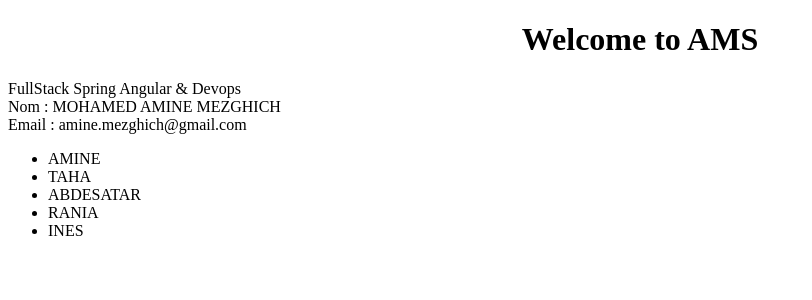
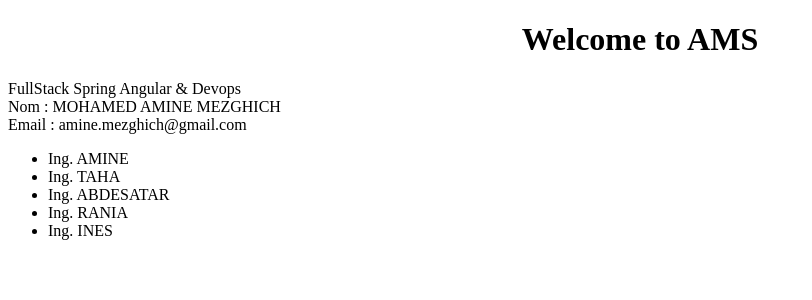
Before and after one commit to TimoumiRaouf/CafeManouba, an Angular app: page / in a window 1280 px wide. Shown: the top 300 px of the page, without its empty margins (0-812 px from the left). Built offline with nearby package versions, Linux system fonts and the light colour scheme.

Commit message:
ajout de pipe

```diff
--- a/src/app/app-module.ts
+++ b/src/app/app-module.ts
@@ -4,11 +4,13 @@ import { BrowserModule } from '@angular/platform-browser';
 import { AppRoutingModule } from './app-routing-module';
 import { App } from './app';
 import { Home } from './home/home';
+import { AddIngPipe } from './pipes/add-ing-pipe';
 
 @NgModule({
   declarations: [
     App,
-    Home
+    Home,
+    AddIngPipe
   ],
   imports: [
     BrowserModule,
--- a/src/app/app.html
+++ b/src/app/app.html
@@ -7,5 +7,5 @@ Nom : {{nom|uppercase}}
 Email : {{email}}
 <br/>
 <ul>
-    <li *ngFor="let nom of noms">{{nom|uppercase}}</li>
+    <li *ngFor="let nom of noms">{{nom|uppercase|addIng}}</li>
 </ul>
--- /dev/null
+++ b/src/app/pipes/add-ing-pipe.ts
@@ -0,0 +1,13 @@
+import { Pipe, PipeTransform } from '@angular/core';
+
+@Pipe({
+  name: 'addIng',
+  standalone: false
+})
+export class AddIngPipe implements PipeTransform {
+
+  transform(value: string): string {
+    return "Ing. "+value;
+  }
+
+}
```
Also changed, not shown: 1 other file (tests, documents, lock files or other folders).
